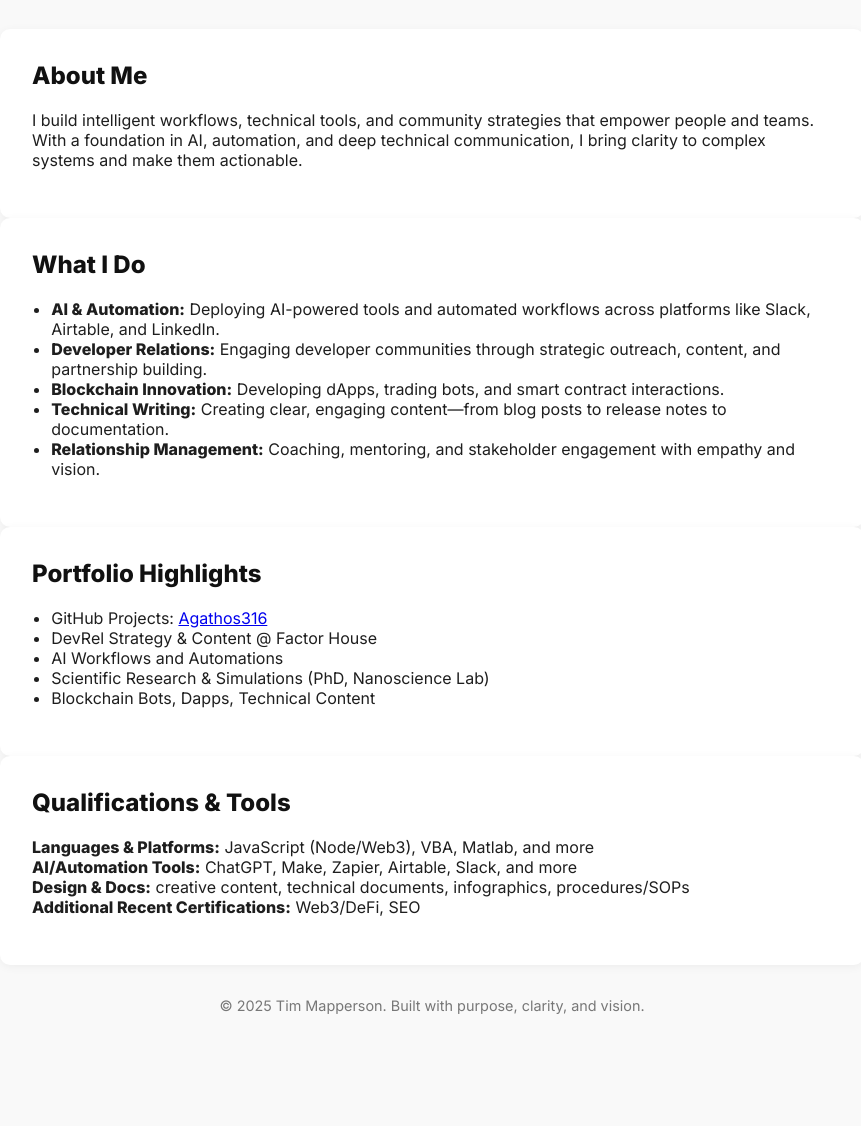
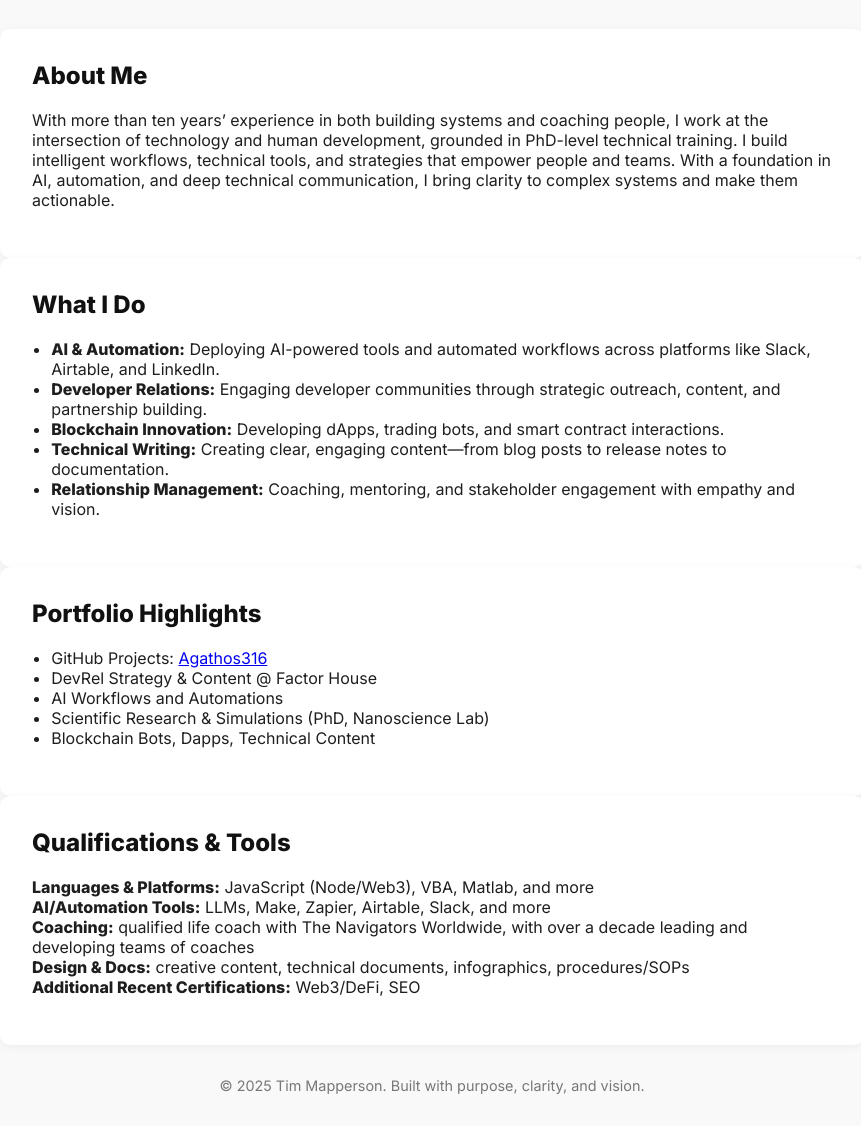
Before and after one commit to Agathos316/Agathos316, a plain HTML site: page index.html in a window 1280 px wide. Shown: the part 232-1358 px from the top of the page, without its empty margins (208-1069 px from the left). Before the commit the page ends 1278 px from the top, so only its background shows below. Drawn offline with Linux system fonts and the light colour scheme.

Commit message:
Update index.html

```diff
--- a/index.html
+++ b/index.html
@@ -76,7 +76,7 @@
 <section>
   <h2>About Me</h2>
   <p>
-    I build intelligent workflows, technical tools, and community strategies that empower people and teams. With a foundation in AI, automation, and deep technical communication, I bring clarity to complex systems and make them actionable.
+    With more than ten years’ experience in both building systems and coaching people, I work at the intersection of technology and human development, grounded in PhD-level technical training. I build intelligent workflows, technical tools, and strategies that empower people and teams. With a foundation in AI, automation, and deep technical communication, I bring clarity to complex systems and make them actionable.
   </p>
 </section>
 
@@ -106,7 +106,8 @@
   <h2>Qualifications & Tools</h2>
   <p>
     <strong>Languages & Platforms:</strong> JavaScript (Node/Web3), VBA, Matlab, and more<br>
-    <strong>AI/Automation Tools:</strong> ChatGPT, Make, Zapier, Airtable, Slack, and more<br>
+    <strong>AI/Automation Tools:</strong> LLMs, Make, Zapier, Airtable, Slack, and more<br>
+    <strong>Coaching:</strong> qualified life coach with The Navigators Worldwide, with over a decade leading and developing teams of coaches<br>
     <strong>Design & Docs:</strong> creative content, technical documents, infographics, procedures/SOPs<br>
     <strong>Additional Recent Certifications:</strong> Web3/DeFi, SEO
   </p>
```
